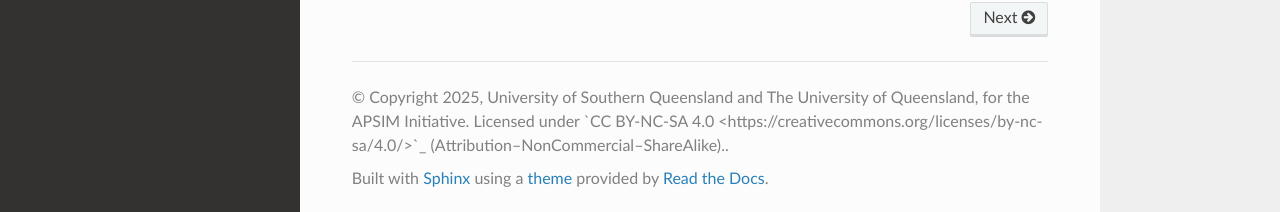
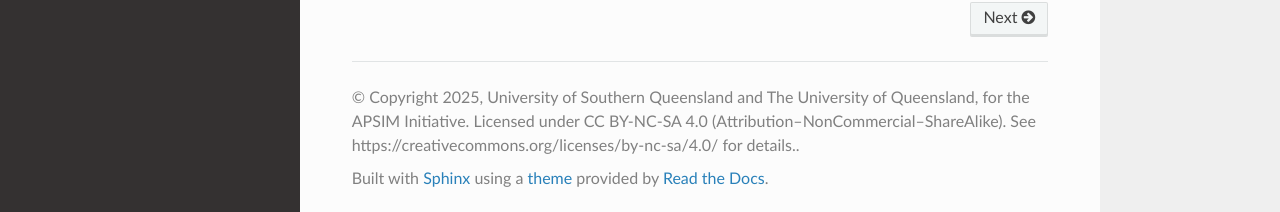
Before and after one commit to ugrewer/APSIM_RotationTraining, a Sphinx documentation site: the page built from docs/index.rst, in a window 1280 px wide and 900 px high, scrolled down 2669 px. Shown: the part 685-897 px from the top of the window. Built offline with Sphinx 7.4.7 and the Read the Docs theme 3.1.0, drawn with Linux system fonts in a browser that asks for light colours; some of the changed lines change nothing that is shown.

Commit message:
copyright formatting

```diff
--- a/docs/conf.py
+++ b/docs/conf.py
@@ -18,7 +18,13 @@
 # -- Project information -----------------------------------------------------
 
 project = "APSIM Crop Rotation Tutorial"
-copyright = "2025, University of Southern Queensland and The University of Queensland, for the APSIM Initiative. Licensed under `CC BY-NC-SA 4.0 <https://creativecommons.org/licenses/by-nc-sa/4.0/>`_ (Attribution–NonCommercial–ShareAlike)."
+copyright = (
+    "2025, University of Southern Queensland and The University of Queensland, "
+    "for the APSIM Initiative. Licensed under CC BY-NC-SA 4.0 "
+    "(Attribution–NonCommercial–ShareAlike). "
+    "See https://creativecommons.org/licenses/by-nc-sa/4.0/ for details."
+)
+copyright_old = "2025, University of Southern Queensland and The University of Queensland, for the APSIM Initiative. Licensed under `CC BY-NC-SA 4.0 <https://creativecommons.org/licenses/by-nc-sa/4.0/>`_ (Attribution–NonCommercial–ShareAlike)."
 author = "Uwe Grewer (UniSQ), Peter de Voil (UQ)"
 
 
```
